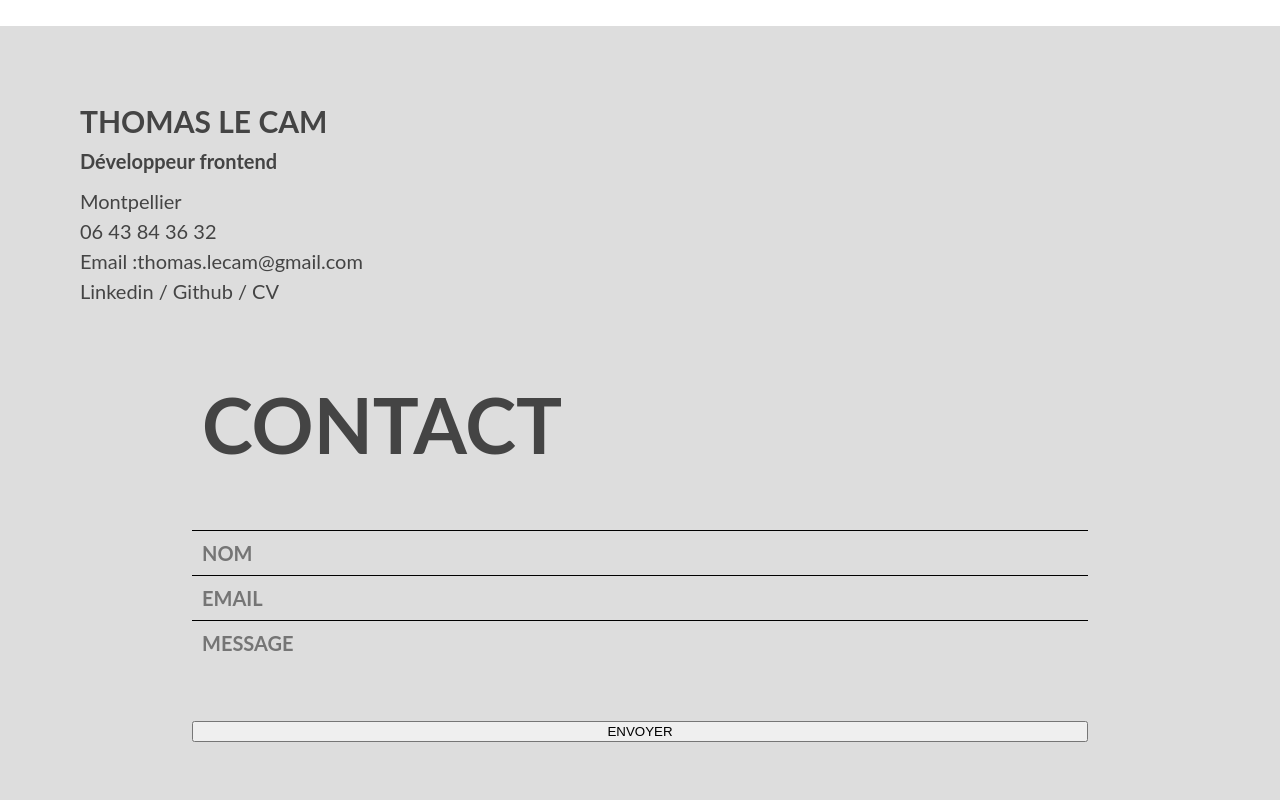
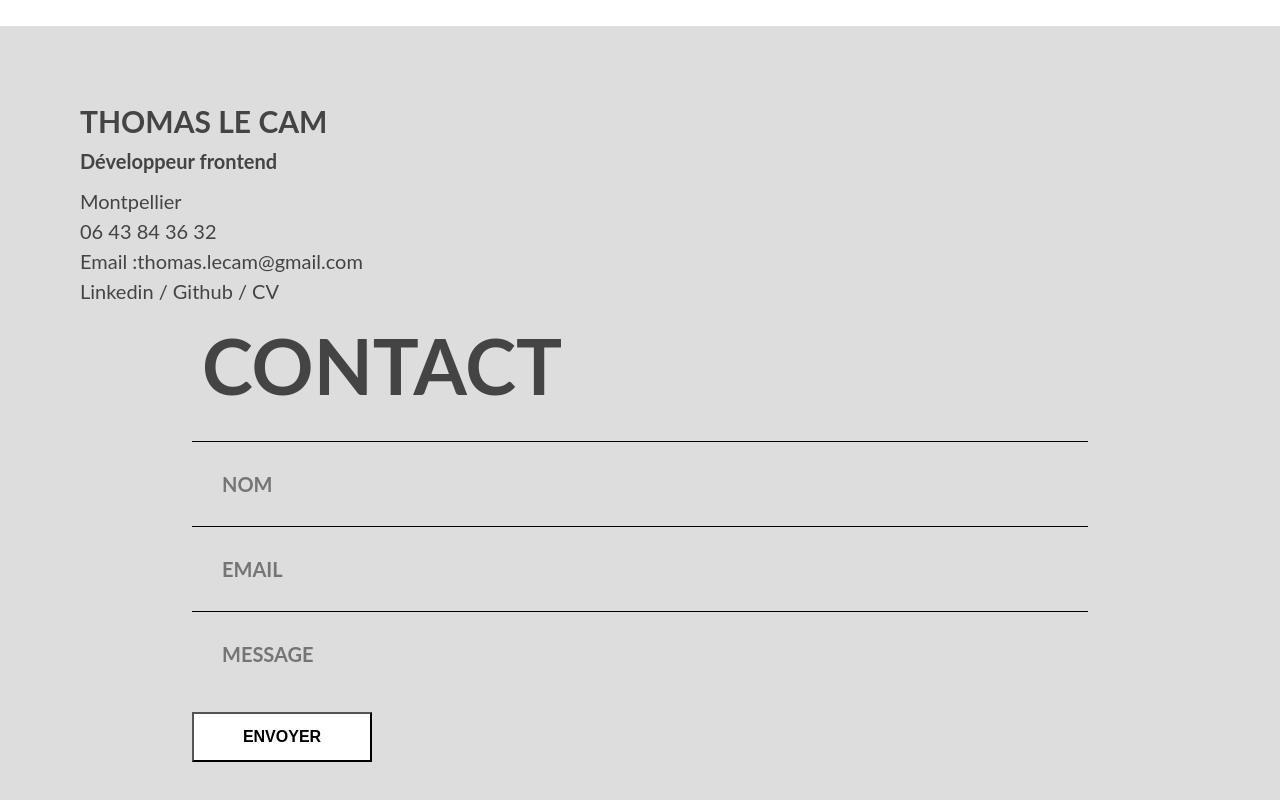
Before and after one commit to ThomasdevLC/portfolio_02, a React (Create React App) app: page / in a window 1280 px wide. Shown: the part 2394-3194 px from the top of the page. Built offline with nearby package versions, Linux system fonts and the light colour scheme.

Commit message:
variables color

```diff
--- a/src/assets/styles/_variables.scss
+++ b/src/assets/styles/_variables.scss
@@ -1,9 +1,9 @@
 :root {
-  --primary: #ff6348;
+  --orange: #e7aa2c;
+  --red: #db4c44;
+  --green: #119d66;
   --gray-1: #dddddd;
-  --gray-2: #efefef;
+  --gray-2: #3f3b37;
   --font-family: "Lato", sans-serif;
-  --box-shadow: 0 6px 9px 0 rgb(0 0 0 / 15%);
-  --box-shadow-nav: rgb(0 0 0 / 22%) 0px 2px 18px 0px;
   --text-color: #444;
 }
--- a/src/components/header/Header.scss
+++ b/src/components/header/Header.scss
@@ -38,7 +38,7 @@
 }
 
 #homeNav:hover {
-  background-color: #3f3b37;
+  background-color: var(--gray-2);
   color: white;
   .number {
     opacity: 1;
@@ -46,7 +46,7 @@
 }
 
 #aboutNav:hover {
-  background-color: #e7aa2c;
+  background-color: var(--orange);
 
   color: white;
   .number {
@@ -54,7 +54,7 @@
   }
 }
 #worksNav:hover {
-  background-color: #db4c44;
+  background-color: var(--red);
 
   color: white;
   .number {
@@ -62,7 +62,7 @@
   }
 }
 #contactNav:hover {
-  background-color: #119d66;
+  background-color: var(--green);
 
   color: white;
   .number {
--- a/src/pages/about/About.scss
+++ b/src/pages/about/About.scss
@@ -2,7 +2,7 @@
   position: relative;
   height: 100vh;
   width: 100%;
-  background-color: #3f3b37;
+  background-color: var(--gray-2);
   padding: 0px 80px;
   position: relative;
 
@@ -24,7 +24,7 @@
     }
   }
   &__picture {
-    background-color: #e7aa2c;
+    background-color: var(--orange);
     height: 100%;
     width: 520px;
     position: absolute;
--- a/src/pages/contact/Contact.scss
+++ b/src/pages/contact/Contact.scss
@@ -31,7 +31,7 @@
       grid-template-columns: 1fr;
       &__title {
         border-bottom: 1px solid black;
-        padding: 0 10px 60px 10px;
+        padding: 0 10px 30px 10px;
         font-size: 6vw;
       }
       &__input {
@@ -39,7 +39,7 @@
         outline: none;
         border: none;
         border-bottom: 1px solid black;
-        padding: 10px;
+        padding: 30px;
         font-size: 20px;
         font-weight: 700;
       }
@@ -47,12 +47,20 @@
         background-color: var(--gray-1);
         outline: none;
         border: none;
-        padding: 10px;
+        padding: 30px;
         height: 100px;
         font-size: 20px;
         font-weight: 700;
         resize: none;
       }
+      &__btn {
+        font-size: 16px;
+        font-weight: 700;
+        width: 180px;
+        height: 50px;
+        cursor: pointer;
+        background-color: white;
+      }
     }
   }
 }
--- a/src/pages/works/Works.scss
+++ b/src/pages/works/Works.scss
@@ -23,7 +23,7 @@
 }
 
 .block {
-  background-color: #db4c44;
+  background-color: var(--red);
   height: 350px;
 }
 
@@ -40,7 +40,7 @@
 
 .over {
   &:hover {
-    background-color: #e7aa2c;
+    background-color: var(--orange);
   }
 }
 
--- a/src/pages/works/groupomania/Groupomania.scss
+++ b/src/pages/works/groupomania/Groupomania.scss
@@ -21,7 +21,7 @@
     font-size: 16px;
     line-height: 23px;
     &__title {
-      color: #db4c44;
+      color: var(--red);
     }
     &__technos {
       &__list {
```
